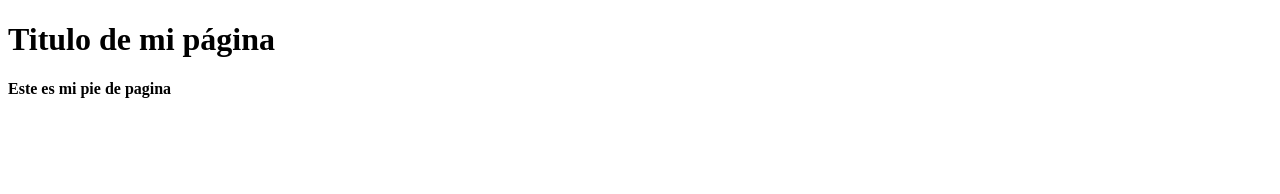
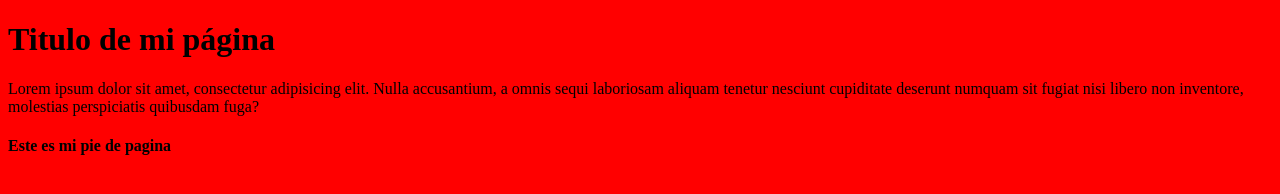
Before and after one commit to Hugacho/proyecto-hugo-prueba, a plain HTML site: page index.html in a window 1280 px wide. Drawn offline with Linux system fonts and the light colour scheme.

Commit message:
Index modificado / css creado

```diff
--- /dev/null
+++ b/css/estilos.css
@@ -0,0 +1,3 @@
+body {
+    background: red;
+}
--- a/index.html
+++ b/index.html
@@ -5,11 +5,15 @@
     <meta name="viewport" content="width=device-width, initial-scale=1.0">
     <meta http-equiv="X-UA-Compatible" content="ie=edge">
     <title>Proyecto HUGO</title>
+    <link rel="stylesheet" href="./css/estilos.css">
 </head>
 <body>
     <header>
         <h1>Titulo de mi página</h1>
     </header>
+    <p>
+        Lorem ipsum dolor sit amet, consectetur adipisicing elit. Nulla accusantium, a omnis sequi laboriosam aliquam tenetur nesciunt cupiditate deserunt numquam sit fugiat nisi libero non inventore, molestias perspiciatis quibusdam fuga?
+    </p>
     <footer>
         <h4>
             Este es mi pie de pagina
```
